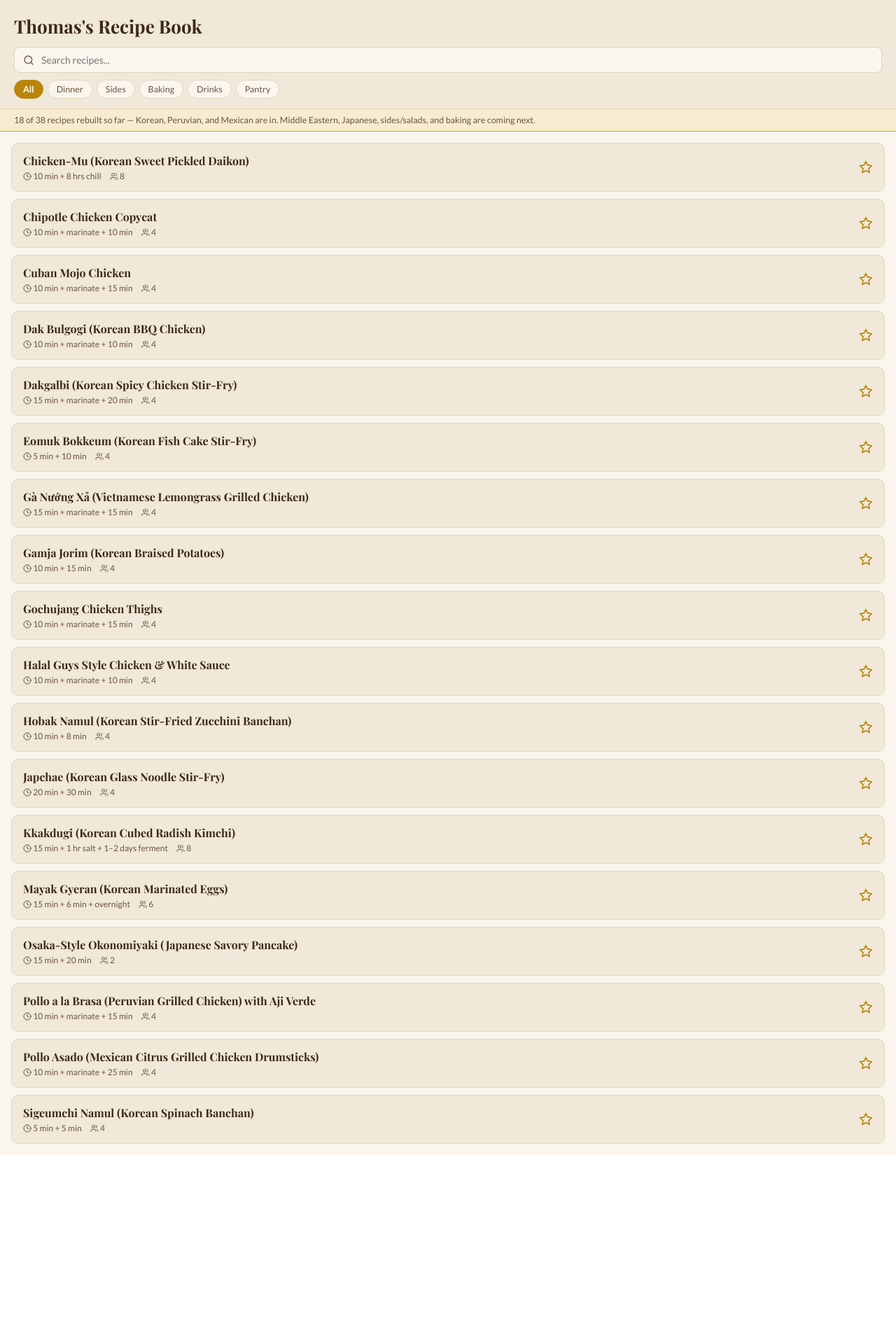
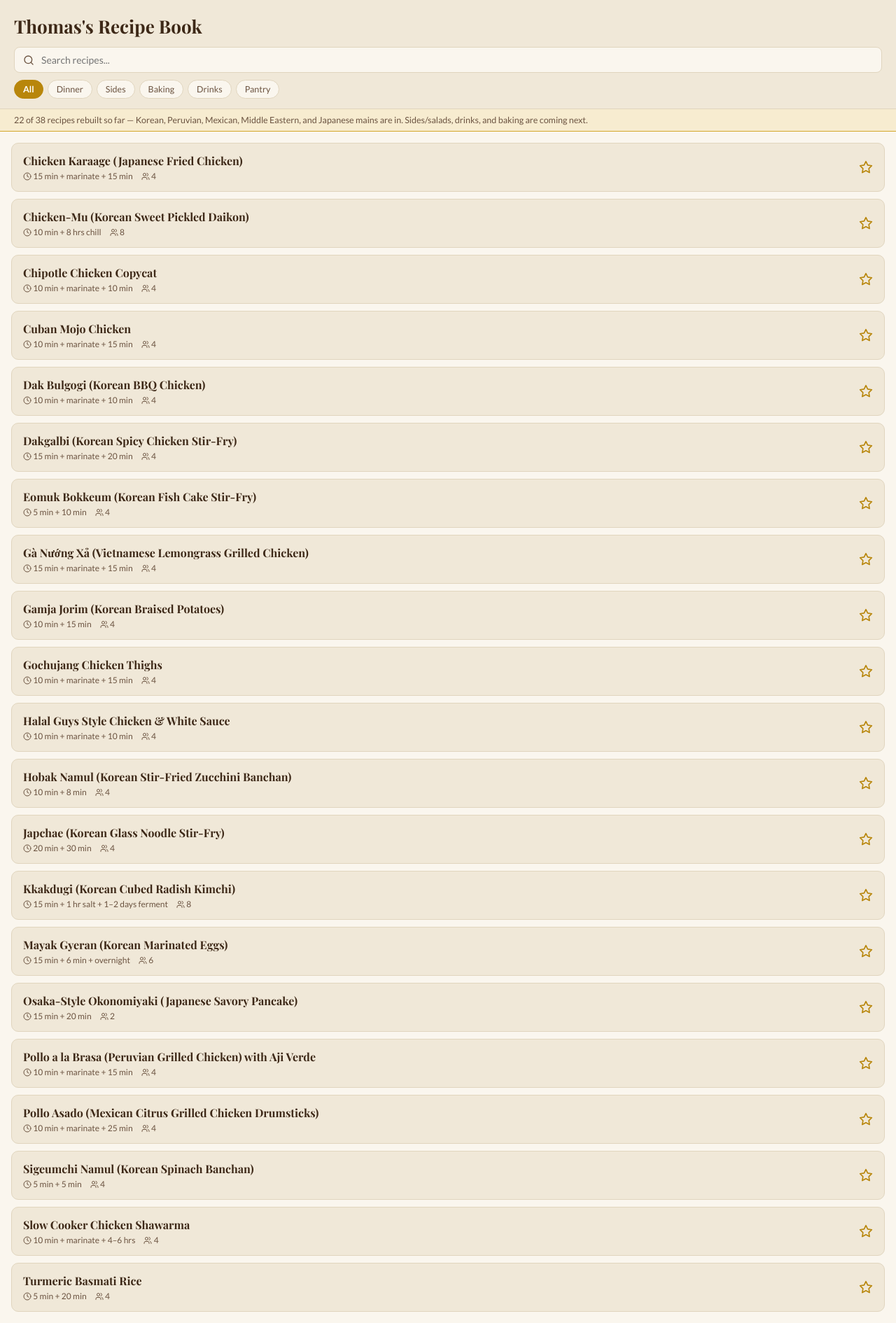
Before and after one commit to Baca008/recipe-book, a React (Vite) app: page / in a window 1280 px wide. Shown: the whole page at 70% size. Before the commit the page ends 1650 px from the top, so only its background shows below. Built offline with nearby package versions, Linux system fonts and the light colour scheme.

Commit message:
Add Middle Eastern and Japanese batch (4 recipes) - 22/38 total

```diff
--- a/src/App.jsx
+++ b/src/App.jsx
@@ -137,11 +137,11 @@ const DEFAULT_RECIPES = [
     ],
     steps: [
       { title: "Marinate", content: "Combine {0002}, {0003}, {0004}, {0005}, {0006}, {0007}, {0008}, {0009}, {0010}, {0011}, and {0012} in a bowl. Add the chicken and toss to coat thoroughly. Cover and marinate at least 1 hour — overnight (up to 24 hours) is best.", timer: 3600 },
-      { title: "Make the white sauce", content: "Whisk {0013}, {0014}, {0015}, {0016}, {0017}, and {0018} together until smooth. Refrigerate until ready to serve.", timer: null },
-      { title: "Cook the chicken", content: "Heat a skillet or grill pan over high heat. Cook the chicken in a single layer, letting it sit undisturbed for a couple minutes at a time rather than stirring constantly, until charred at the edges and cooked through, about 8–10 minutes total.", timer: 600 },
+      { title: "Make the white sauce", content: "Whisk {0013}, {0014}, {0015}, {0016}, {0017}, and {0018} together until smooth. Refrigerate until ready to serve — it gets better as it sits, so make it ahead if you can.", timer: null },
+      { title: "Cook the chicken", content: "Heat a large skillet or grill pan over medium-high heat with a little oil. Add chicken in a single layer and let cook undisturbed 4–5 minutes until deeply browned. Flip and cook another 4–5 minutes until charred and cooked through, 165°F internal. Rest 5 minutes, then chop into bite-sized pieces.", timer: 600 },
       { title: "Assemble", content: "Serve over rice with {0019}, drizzled generously with the white sauce.", timer: null },
     ],
-    notes: "Pairs directly with a turmeric basmati rice side — I'll add that recipe back in once I've confirmed the exact rice-to-broth ratio from the original conversation rather than guessing at it.",
+    notes: "Pairs directly with the Turmeric Basmati Rice recipe. Thighs hold up better than breast and absorb the marinade more deeply. Don't rush the marinade — overnight is where most copycats fall short. Let the chicken sit undisturbed rather than stirring constantly to build the deep golden crust. White sauce keeps up to a week in the fridge.",
   },
   {
     id: "demo-sigeumchi-namul",
@@ -557,6 +557,94 @@ const DEFAULT_RECIPES = [
     ],
     notes: "Fresh citrus only — bottled juice loses the brightness that makes mojo distinctive. Don't marinate longer than 4–6 hours; this is a stricter cap than yogurt-based marinades. A classic Cuban plate: mojo chicken + black beans + turmeric basmati rice + avocado slices.",
   },
+  {
+    id: "demo-turmeric-basmati-rice",
+    name: "Turmeric Basmati Rice",
+    category: "Sides",
+    servings: 4,
+    prepTime: "5 min",
+    cookTime: "20 min",
+    ingredients: [
+      { amount: 1.5, unit: "cup", name: "basmati rice" },
+      { amount: 2, unit: "tbsp", name: "butter or ghee" },
+      { amount: 0.5, unit: "tsp", name: "ground turmeric" },
+      { amount: 0.5, unit: "tsp", name: "ground cumin" },
+      { amount: 2.25, unit: "cup", name: "chicken broth" },
+      { amount: 0.5, unit: "tsp", name: "salt, adjust to broth saltiness" },
+    ],
+    steps: [
+      { title: "Rinse", content: "Rinse {0001} in a fine-mesh strainer under cold water until the water runs clear.", timer: null },
+      { title: "Bloom the spices", content: "In a pot, melt {0002} over medium heat. Add {0003} and {0004}, stir 30 seconds until fragrant.", timer: 30 },
+      { title: "Toast the rice", content: "Add the rinsed rice and stir to coat in the spiced butter, toasting 1–2 minutes.", timer: 90 },
+      { title: "Simmer", content: "Pour in {0005} and {0006}. Bring to a boil, then reduce heat to low, cover, and simmer 15 minutes until tender and the liquid is absorbed.", timer: 900 },
+      { title: "Rest and fluff", content: "Remove from heat and rest, covered, 5 minutes. Fluff with a fork before serving.", timer: 300 },
+    ],
+    notes: "This is the base for Halal Guys style platters — pairs directly with the Halal Guys Chicken recipe. Basmati's long grain and fluffy texture matter here, so it's worth not substituting a shorter-grain rice. Don't lift the lid while simmering. Rice cooker version: bloom the butter and spices on the stovetop first for the best flavor, then add everything — rinsed rice, broth, salt — to the rice cooker on the white rice setting.",
+  },
+  {
+    id: "demo-chicken-shawarma",
+    name: "Slow Cooker Chicken Shawarma",
+    category: "Dinner",
+    servings: 4,
+    prepTime: "10 min + marinate",
+    cookTime: "4–6 hrs",
+    ingredients: [
+      { amount: 2, unit: "lb", name: "boneless skinless chicken thighs" },
+      { amount: 1, unit: null, name: "yellow onion, thinly sliced" },
+      { amount: 0.33, unit: "cup", name: "plain Greek yogurt" },
+      { amount: 3, unit: "tbsp", name: "lemon juice" },
+      { amount: 3, unit: null, name: "garlic cloves, minced" },
+      { amount: 2, unit: "tbsp", name: "olive oil" },
+      { amount: 2, unit: "tsp", name: "smoked paprika" },
+      { amount: 2, unit: "tsp", name: "ground cumin" },
+      { amount: 1, unit: "tsp", name: "ground coriander" },
+      { amount: 0.5, unit: "tsp", name: "cinnamon" },
+      { amount: 0.5, unit: "tsp", name: "turmeric" },
+      { amount: 0.5, unit: "tsp", name: "allspice" },
+      { amount: 0.5, unit: "tsp", name: "cayenne pepper, optional" },
+      { amount: 1, unit: "tsp", name: "kosher salt" },
+      { amount: 0.5, unit: "tsp", name: "black pepper" },
+    ],
+    steps: [
+      { title: "Marinate", content: "Whisk together {0003}, {0004}, {0005}, {0006}, {0007}, {0008}, {0009}, {0010}, {0011}, {0012}, {0013}, {0014}, and {0015} in a large bowl. Add chicken and coat well. Marinate at least 4 hours — overnight (8–12 hours) is the sweet spot; don't rush this step.", timer: 14400 },
+      { title: "Layer the slow cooker", content: "Layer {0002} on the bottom of the slow cooker. Place the marinated chicken on top.", timer: null },
+      { title: "Cook", content: "Cook on LOW for 4–6 hours or HIGH for 3–4 hours, until the chicken reaches 165°F and shreds easily.", timer: null },
+      { title: "Shred and rest", content: "Remove chicken to a cutting board and roughly chop or shred. Return to the slow cooker and stir into the onions and juices. Let sit 10 minutes to absorb the flavors.", timer: 600 },
+      { title: "Optional char", content: "For charred edges, spread the chicken on a foil-lined sheet pan and broil 5–7 minutes until browned and crispy.", timer: 420 },
+    ],
+    notes: "No allspice on hand? Substitute 1/4 tsp ground cloves plus a pinch of nutmeg. Yogurt-based marinades are gentler than pure citrus, so overnight to 24 hours is fine — past 24–36 hours it can start to get mushy. Great in pita with the same white sauce from the Halal Guys Chicken recipe.",
+  },
+  {
+    id: "demo-karaage",
+    name: "Chicken Karaage (Japanese Fried Chicken)",
+    category: "Dinner",
+    servings: 4,
+    prepTime: "15 min + marinate",
+    cookTime: "15 min",
+    ingredients: [
+      { amount: 2, unit: "lb", name: "boneless skin-on chicken thighs, cut into 1.5-inch pieces" },
+      { amount: 3, unit: "tbsp", name: "soy sauce" },
+      { amount: 2, unit: "tbsp", name: "sake (or dry sherry — don't skip, it adds a distinct flavor)" },
+      { amount: 1, unit: "tbsp", name: "mirin" },
+      { amount: 1, unit: "tsp", name: "toasted sesame oil" },
+      { amount: 1, unit: "tbsp", name: "fresh ginger, grated" },
+      { amount: 3, unit: null, name: "garlic cloves, grated or minced" },
+      { amount: 0.25, unit: "tsp", name: "white pepper" },
+      { amount: 0.5, unit: "cup", name: "potato starch (katakuriko) — not cornstarch, not flour" },
+      { amount: 2, unit: "tbsp", name: "all-purpose flour, mixed with the potato starch for better adhesion" },
+      { amount: 1, unit: "tsp", name: "water, for the hailstone effect — see notes" },
+      { amount: 1, unit: null, name: "lemon, cut into wedges, for serving" },
+      { amount: 0.25, unit: "cup", name: "Japanese Kewpie mayo, for serving" },
+    ],
+    steps: [
+      { title: "Marinate", content: "Cut chicken thighs into 1.5-inch pieces, keeping the skin on for extra crunch. In a bowl combine {0002}, {0003}, {0004}, {0005}, {0006}, {0007}, and {0008}. Add chicken and toss to coat. Marinate in the fridge at least 30 minutes, up to overnight.", timer: 1800 },
+      { title: "Coat", content: "Mix {0009} and {0010} together. Shake off excess marinade from the chicken and toss each piece in the starch mixture to coat thoroughly. Sprinkle {0011} over the coated pieces for the hailstone effect, then let sit 5 minutes so the starch absorbs slightly.", timer: 300 },
+      { title: "Air fryer method", content: "Preheat to 390°F Air Fry. Spray the basket lightly with avocado oil, place pieces in a single layer without touching, and spray the tops. Cook 10 minutes, flip, spray again, and cook another 8–10 minutes until deep golden. For extra crispness, bump to 400°F for the last 3 minutes.", timer: 1080 },
+      { title: "Double-fry hack (air fryer)", content: "Let the chicken rest 3–5 minutes after the first cook, then return to the air fryer at 400°F for 3–4 more minutes. This mimics a traditional double-fry and gives noticeably crispier results.", timer: 240 },
+      { title: "Serve", content: "Serve immediately with {0012} and {0013} — karaage softens as it sits. If making ahead, re-crisp in the air fryer at 400°F for 3 minutes.", timer: null },
+    ],
+    notes: "Potato starch (katakuriko) makes for a lighter, airier crunch than cornstarch and is the single ingredient that makes karaage taste distinctively Japanese — find it at H-Mart or 99 Ranch. Since you debone your own thighs, keep the skin on here — it's traditional. If deep frying instead of air frying: fry at 325°F for 3–4 minutes, rest 3 minutes, then fry again at 350°F for 2–3 minutes until deep golden — this traditional double-fry method gets closer to 100% of the crispiness the air fryer approximates at 85%.",
+  },
 ];
 
 const CATEGORIES = ["All", "Dinner", "Sides", "Baking", "Drinks", "Pantry"];
@@ -912,7 +1000,7 @@ export default function RecipeBook() {
             </div>
           </div>
           <div className="rb-banner">
-            18 of 38 recipes rebuilt so far — Korean, Peruvian, and Mexican are in. Middle Eastern, Japanese, sides/salads, and baking are coming next.
+            22 of 38 recipes rebuilt so far — Korean, Peruvian, Mexican, Middle Eastern, and Japanese mains are in. Sides/salads, drinks, and baking are coming next.
           </div>
           <div className="rb-list">
             {visible.length === 0 && <div className="rb-empty">No recipes match yet — try a different search or category.</div>}
```
